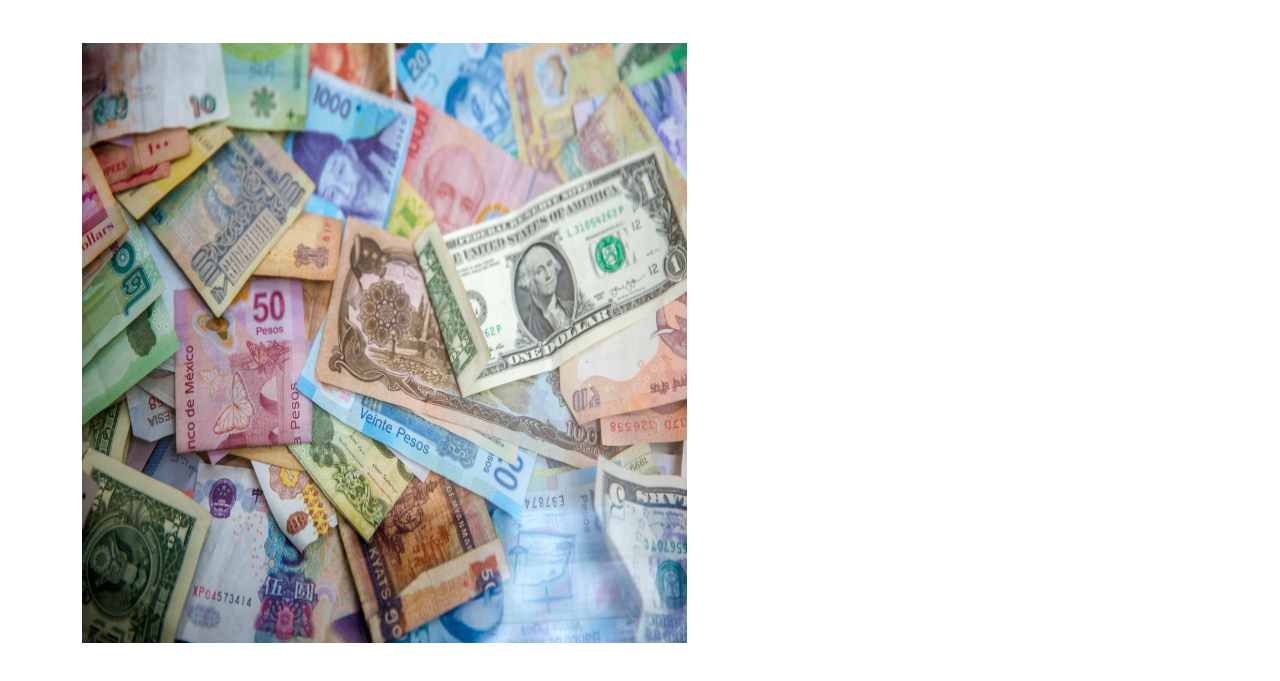
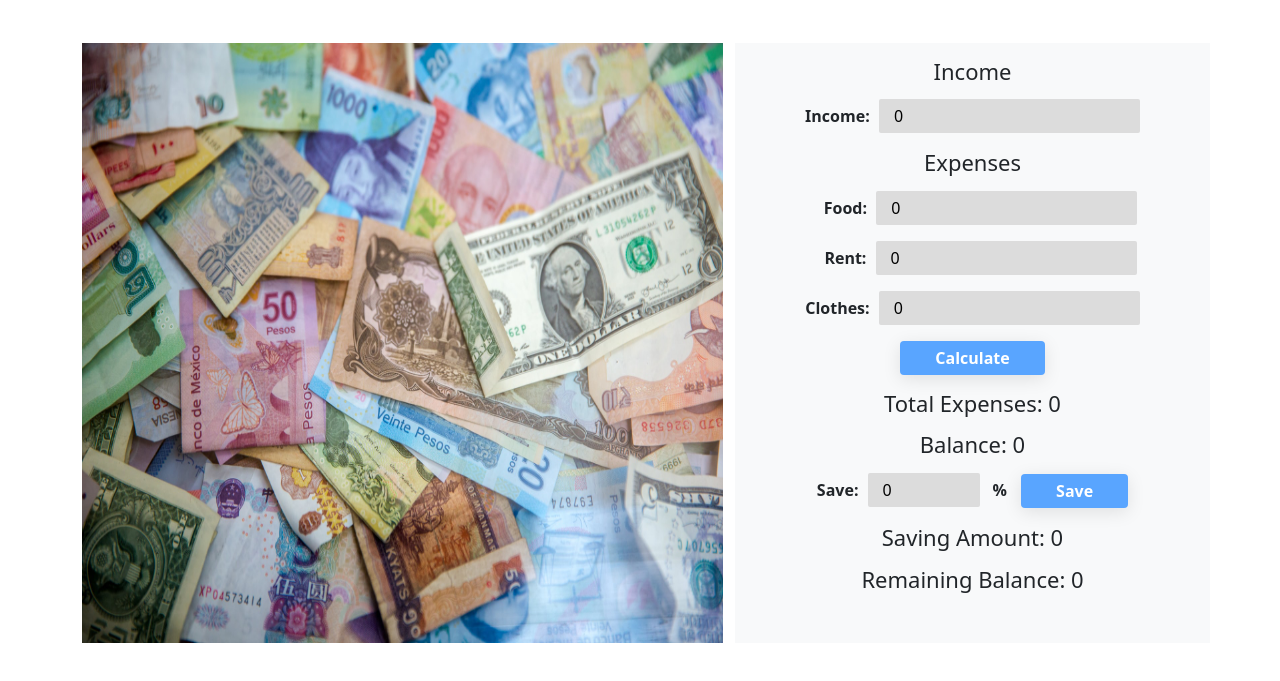
Before and after one commit to Hasanat902/money-master, a plain HTML site: page index.html in a window 1280 px wide. Shown: the part 101-782 px from the top of the page. Drawn offline with nearby package versions, Linux system fonts and the light colour scheme.

Commit message:
form design added

```diff
--- a/css/style.css
+++ b/css/style.css
@@ -1,5 +1,38 @@
 /* main section image css */
 .money-img{
-    width: 605px;
+    width: 705px;
     height: 600px;
 }
+
+/* main section form css start */
+.heading{
+    margin: 15px 0;
+    font-size: 22px;
+}
+.input-field{
+    border: none;
+    background: #DCDCDC;
+    border-radius: 2px;
+    padding: 5px 15px;
+    margin-left: 5px;
+}
+.input-heading{
+    font-weight: bold;
+}
+.calc-btn{
+    padding: 5px 35px;
+    border: none;
+    font-weight: bold;
+    background: #59A5FF;
+    box-shadow: 0px 4px 18px rgba(0, 0, 0, 0.1);
+    border-radius: 4px;
+}
+.save-btn{
+    padding: 5px 35px;
+    border: none;
+    font-weight: bold;
+    background: #59A5FF;
+    box-shadow: 0px 4px 18px rgba(0, 0, 0, 0.1);
+    border-radius: 4px;
+    margin-left: 10px;
+}
--- a/index.html
+++ b/index.html
@@ -24,7 +24,20 @@
             <div class="col-md-7">
                 <img class="img-fluid money-img" src="images/money.jpg" alt="">
             </div>
-            <div class="col-md-5"></div>
+            <div class="col-md-5 bg-light text-center">
+                <h5 class="heading">Income</h5>
+                <p class="input-heading">Income: <input class="input-field" type="text" value="0"></p>
+                <h5 class="heading">Expenses</h5>
+                <p class="ms-3 input-heading">Food: <input class="input-field" type="text" value="0"></p>
+                <p class="ms-3 input-heading">Rent: <input class="input-field" type="text" value="0"></p>
+                <p class="input-heading">Clothes: <input class="input-field" type="text" value="0"></p>
+                <button class="btn btn btn-primary calc-btn">Calculate</button>
+                <h5 class="heading">Total Expenses: 0</h5>
+                <h5 class="heading">Balance: 0</h5>
+                <p class="input-heading">Save: <input class="w-25 me-2 input-field" type="text" value="0"> % <button class="btn btn-primary save-btn">Save</button></p>
+                <h5 class="heading">Saving Amount: 0</h5>
+                <h5 class="heading">Remaining Balance: 0</h5>
+            </div>
         </div>
     </section>
 
```
